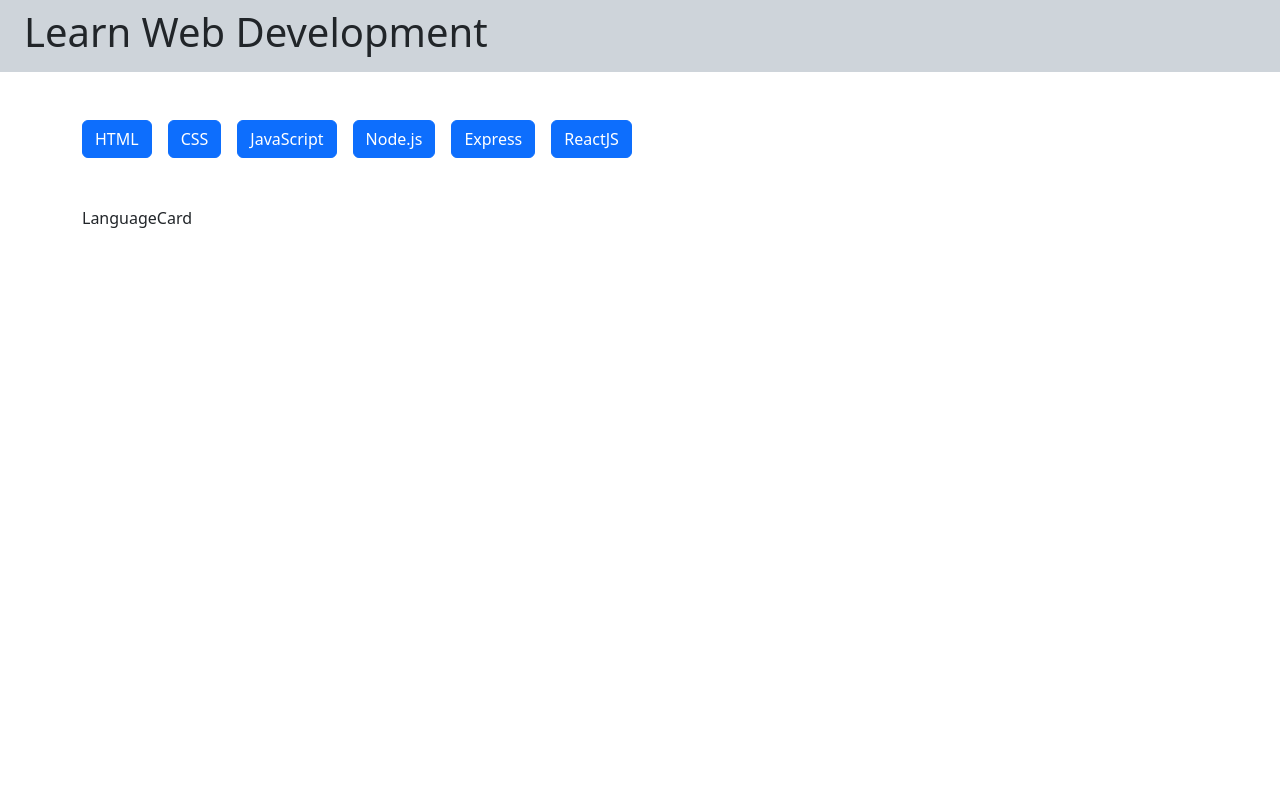
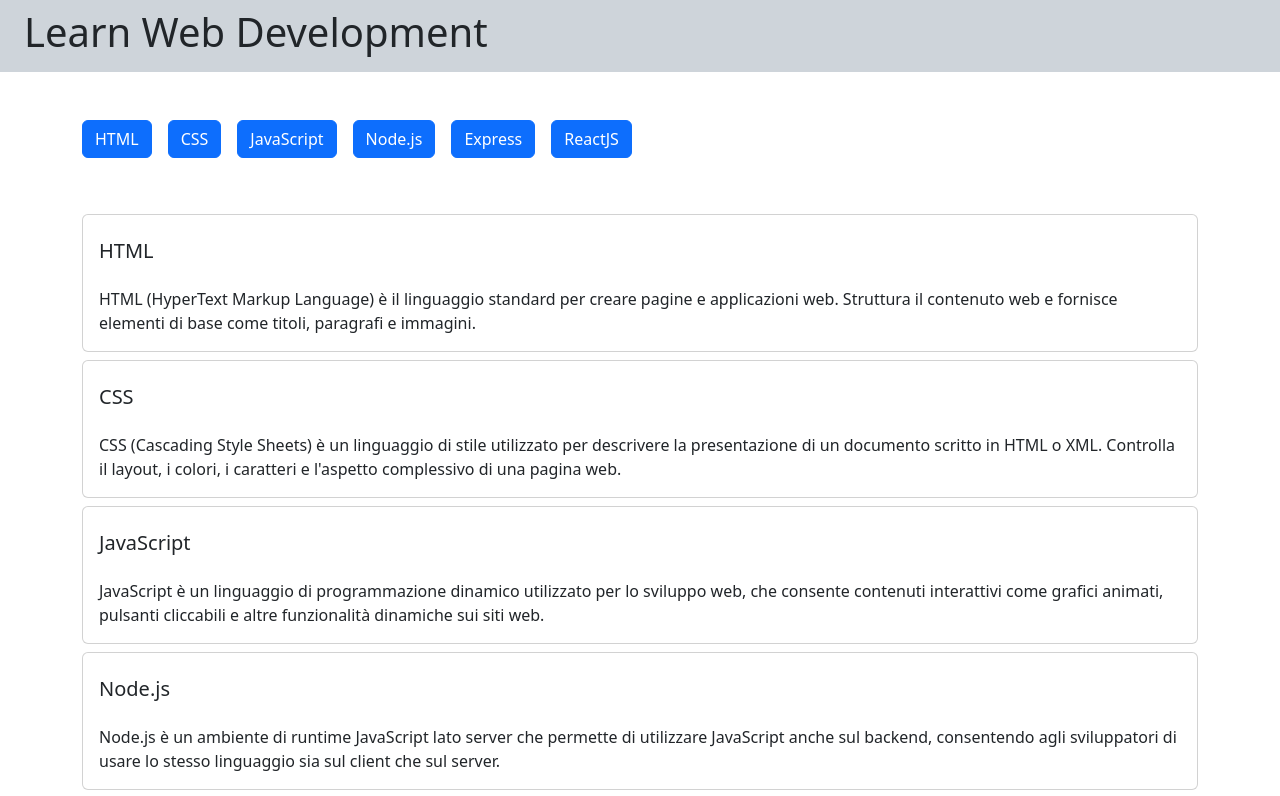
Before and after one commit to federicoacker/react-use-state, a React (Vite) app: page / in a window 1280 px wide. Shown: the top 796 px of the page. Built offline with nearby package versions, Linux system fonts and the light colour scheme.

Commit message:
Create le LanguageCard e LanguageCards che è il component che le racchiude tutte

```diff
--- a/src/App.jsx
+++ b/src/App.jsx
@@ -2,7 +2,7 @@
 import Container from "react-bootstrap/Container";
 import Header from "./components/Header.jsx";
 import Buttons from "./components/Buttons.jsx";
-import LanguageCard from "./components/LanguageCard.jsx";
+import LanguageCards from "./components/LanguageCards.jsx";
 import { languages } from "./utils/languages.js";
 
 function App() {
@@ -10,8 +10,8 @@
     <>
     <Header/>
     <Container>
-        <Buttons languages={languages}/>
-        <LanguageCard/>
+        <Buttons languages={ languages }/>
+        <LanguageCards languages={ languages }/>
     </Container>
     </>
   );
--- a/src/components/Button.jsx
+++ b/src/components/Button.jsx
@@ -1,8 +1,15 @@
+import { useState } from "react"
 
-function Button({title, clickState}) {
+function Button({title}) {
+    const [clickState, setClickState] = useState(false);
+
+    const clickHandler = () => {
+        setClickState(!clickState);
+    }
+
     const btnClass = clickState ? 'btn-warning' : 'btn-primary'
   return (
-    <button className={`btn ${btnClass}`}>{ title }</button>
+    <button onClick={clickHandler} className={`btn ${btnClass}`}>{ title }</button>
   )
 }
 
--- a/src/components/Buttons.jsx
+++ b/src/components/Buttons.jsx
@@ -3,7 +3,10 @@
 function Buttons({ languages }) {
     return (
     <div className="py-5 d-flex gap-3 flex-wrap">
-        { languages.map(language => <Button key={language.id} title={language.title} />) }
+        { languages.map(language => <Button
+            key={language.id}
+            title={language.title}
+            />) }
     </div>
     )
 }
--- a/src/components/LanguageCard.jsx
+++ b/src/components/LanguageCard.jsx
@@ -1,7 +1,13 @@
+import Card from "react-bootstrap/Card";
+import CardTitle from "react-bootstrap/CardTitle";
+import CardBody from "react-bootstrap/CardBody";
 
-function LanguageCard() {
+function LanguageCard({title, description}) {
   return (
-    <div>LanguageCard</div>
+    <Card className="my-2">
+        <CardTitle className="px-3 pt-4">{title}</CardTitle>
+        <CardBody>{description}</CardBody>
+    </Card>
   )
 }
 
--- /dev/null
+++ b/src/components/LanguageCards.jsx
@@ -0,0 +1,12 @@
+import LanguageCard from "./LanguageCard.jsx";
+function LanguageCards({languages}) {
+  return (
+    languages.map(language => <LanguageCard
+        key={ language.id }
+        title={ language.title }
+        description={ language.description }
+        />)
+  )
+}
+
+export default LanguageCards
```
